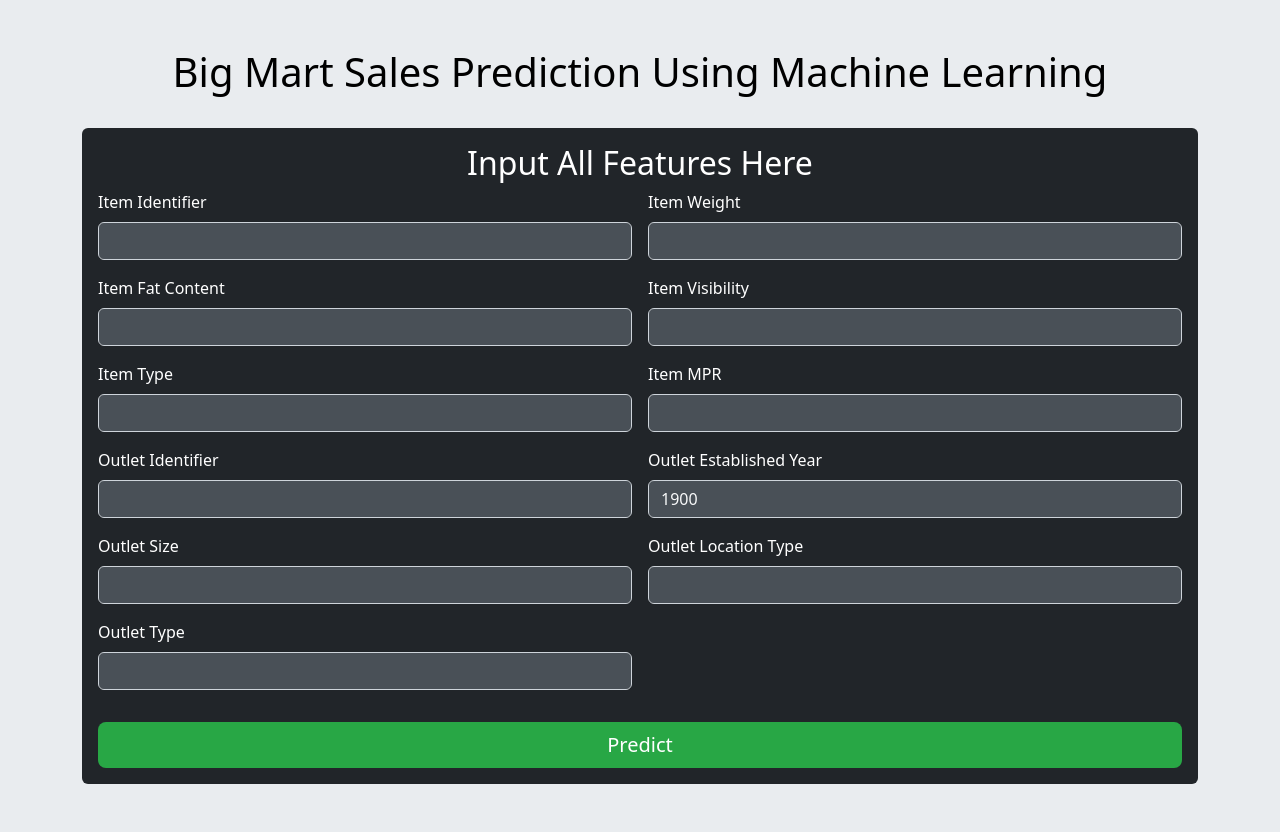
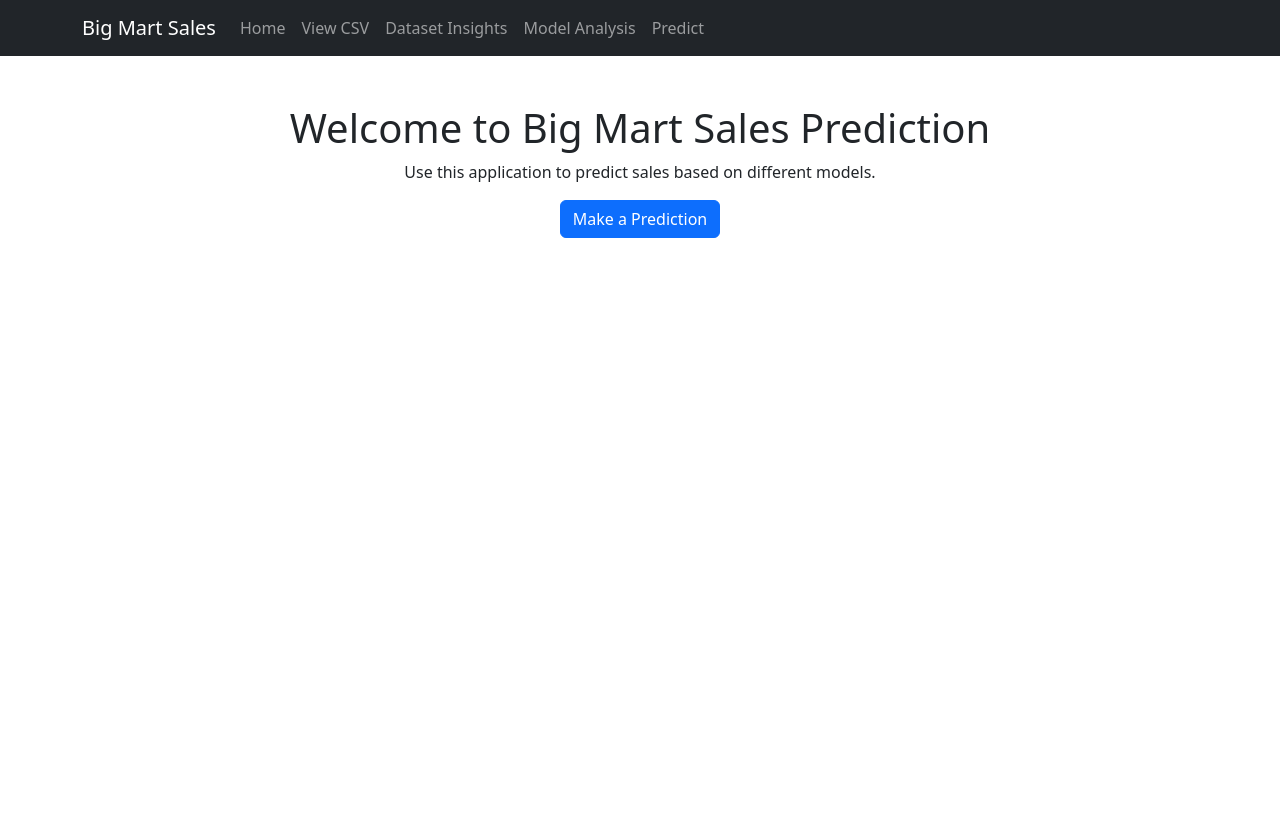
Before and after one commit to TonyVoo/Project, a Flask app: page / in a window 1280 px wide. After the commit the page ends 238 px from the top, so only its background shows below. Run offline with Flask 3, Linux system fonts and the light colour scheme; parts of the project's set-up code (start-up, migrations or seed data) failed here and were passed over.

Commit message:
Add files via upload

```diff
--- a/templates/index.html
+++ b/templates/index.html
@@ -1,105 +1,39 @@
-<!doctype html>
+<!DOCTYPE html>
 <html lang="en">
 <head>
     <meta charset="utf-8">
-    <meta name="viewport" content="width=device-width, initial-scale=1">
-    <title>Big Mart Sales Prediction Using Machine Learning</title>
+    <meta name="viewport" content="width=device-width, initial-scale=1.0">
+    <title>Big Mart Sales Prediction</title>
     <link href="https://cdn.jsdelivr.net/npm/bootstrap@5.3.0/dist/css/bootstrap.min.css" rel="stylesheet">
-    <style>
-        .bg-dark-light {
-            background-color: #343a40;
-        }
-        .form-control-dark {
-            background-color: #495057;
-            border: 1px solid #ced4da;
-            color: #f8f9fa;
-        }
-        body {
-            background-color: #e9ecef;
-        }
-        .card {
-            background-color: #212529;
-        }
-        .text-custom {
-            color: #ffc107;
-        }
-        .btn-custom {
-            background-color: #28a745;
-            border: none;
-            color: white;
-        }
-        .btn-custom:hover {
-            background-color: #218838;
-        }
-    </style>
 </head>
 <body>
-    <div class="container py-5">
-        <h1 class="text-center text-custom" style="color:black">Big Mart Sales Prediction Using Machine Learning</h1>
-        <br>
-        <div class="card text-white border-0">
-            <div class="card-body">
-                <h2 class="text-center text-custom" style="color:white">Input All Features Here</h2>
-                <form action="/predict" method="post">
-                    <div class="row g-3">
-                        <div class="col-md-6">
-                            <label for="Item_Identifier" class="form-label">Item Identifier</label>
-                            <input type="number" step="any" class="form-control form-control-dark" name="Item_Identifier">
-                        </div>
-                        <div class="col-md-6">
-                            <label for="Item_weight" class="form-label">Item Weight</label>
-                            <input type="number" step="any" class="form-control form-control-dark" name="Item_weight">
-                        </div>
-                        <div class="col-md-6">
-                            <label for="Item_Fat_Content" class="form-label">Item Fat Content</label>
-                            <input type="number" step="any" class="form-control form-control-dark" name="Item_Fat_Content">
-                        </div>
-                        <div class="col-md-6">
-                            <label for="Item_visibility" class="form-label">Item Visibility</label>
-                            <input type="number" step="any" class="form-control form-control-dark" name="Item_visibility">
-                        </div>
-                        <div class="col-md-6">
-                            <label for="Item_Type" class="form-label">Item Type</label>
-                            <input type="number" step="any" class="form-control form-control-dark" name="Item_Type">
-                        </div>
-                        <div class="col-md-6">
-                            <label for="Item_MPR" class="form-label">Item MPR</label>
-                            <input type="number" step="any"  class="form-control form-control-dark" name="Item_MPR">
-                        </div>
-                        <div class="col-md-6">
-                            <label for="Outlet_identifier" class="form-label">Outlet Identifier</label>
-                            <input type="number" step="any" class="form-control form-control-dark" name="Outlet_identifier">
-                        </div>
-                        <div class="col-md-6">
-                            <label for="Outlet_established_year" class="form-label">Outlet Established Year</label>
-                            <input type="number" class="form-control form-control-dark" name="Outlet_established_year" value="1900">
-                        </div>
-                        <div class="col-md-6">
-                            <label for="Outlet_size" class="form-label">Outlet Size</label>
-                            <input type="number" step="any" class="form-control form-control-dark" name="Outlet_size">
-                        </div>
-                        <div class="col-md-6">
-                            <label for="Outlet_location_type" class="form-label">Outlet Location Type</label>
-                            <input type="number" step="any" class="form-control form-control-dark" name="Outlet_location_type">
-                        </div>
-                        <div class="col-md-6">
-                            <label for="Outlet_type" class="form-label">Outlet Type</label>
-                            <input type="number" step="any" class="form-control form-control-dark" name="Outlet_type">
-                        </div>
-                        <div class="col-12">
-                            <button type="submit" class="btn btn-custom btn-lg mt-3 w-100">Predict</button>
-                        </div>
-                    </div>
-                </form>
-                {% if prediction %}
-                    <div class="text-center mt-4">
-                        <h2 class="text-custom">Predicted Sales:</h2>
-                        <h3 class="text-info">{{ prediction }}</h3>
-                    </div>
-                {% endif %}
+
+    <!-- Navigation Bar -->
+    <nav class="navbar navbar-expand-lg navbar-dark bg-dark">
+        <div class="container">
+            <a class="navbar-brand" href="/">Big Mart Sales</a>
+            <button class="navbar-toggler" type="button" data-bs-toggle="collapse" data-bs-target="#navbarNav">
+                <span class="navbar-toggler-icon"></span>
+            </button>
+            <div class="collapse navbar-collapse" id="navbarNav">
+                <ul class="navbar-nav">
+                    <li class="nav-item"><a class="nav-link" href="/">Home</a></li>
+                    <li class="nav-item"><a class="nav-link" href="/view_csv">View CSV</a></li>
+                    <li class="nav-item"><a class="nav-link" href="/dataset_insight">Dataset Insights</a></li>
+                    <li class="nav-item"><a class="nav-link" href="/analysis">Model Analysis</a></li>
+                    <li class="nav-item"><a class="nav-link" href="/predict">Predict</a></li>
+                </ul>
             </div>
         </div>
+    </nav>
+
+    <div class="container mt-5">
+        <h1 class="text-center">Welcome to Big Mart Sales Prediction</h1>
+        <p class="text-center">Use this application to predict sales based on different models.</p>
+        <div class="text-center">
+            <a href="/predict" class="btn btn-primary">Make a Prediction</a>
+        </div>
     </div>
-    <script src="https://cdn.jsdelivr.net/npm/bootstrap@5.3.0/dist/js/bootstrap.bundle.min.js" crossorigin="anonymous"></script>
+
 </body>
 </html>
```
Also changed, not shown: templates/analysis.html (added, +18 -0 lines), templates/dataset_insight.html (added, +25 -0 lines), templates/predict.html (added, +178 -0 lines), templates/predict_result.html (added, +39 -0 lines), templates/view_csv.html (added, +32 -0 lines).
